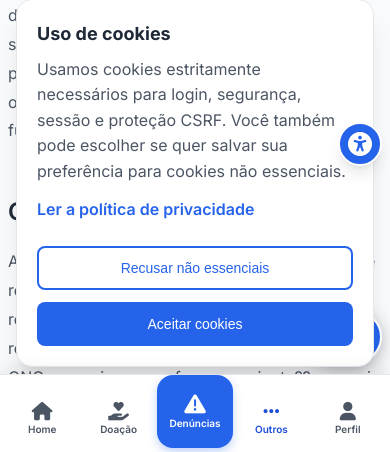
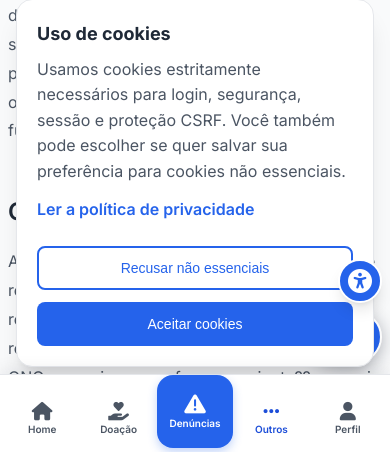
Before and after one commit to TccSbap/TCA-Grupo5, a Node server app: page /sobre in a window 390 px wide. Shown: the part 392-844 px from the top of the page. Run offline with Node 20, Linux system fonts and the light colour scheme; some libraries are stand-ins or nearby versions.

Commit message:
ajuste nos widgets da pagina

```diff
--- a/app/public/css/accessibility-widget.css
+++ b/app/public/css/accessibility-widget.css
@@ -24,9 +24,12 @@
 .accessibility-widget {
     position: fixed;
     z-index: 1250;
-    top: calc(50% + 9.5rem);
-    right: max(0.75rem, env(safe-area-inset-right, 0px));
-    transform: translateY(-50%);
+    right: var(--floating-widgets-right, max(0.75rem, env(safe-area-inset-right, 0px)));
+    bottom: calc(
+        var(--floating-widgets-bottom, max(1rem, env(safe-area-inset-bottom, 0px))) +
+        var(--ai-assistant-trigger-height, 3.25rem) +
+        var(--floating-widgets-gap, 0.5rem)
+    );
     font-family: var(--font-family);
 }
 
@@ -629,30 +632,18 @@ html[data-accessibility-reduced-motion="true"] * {
 }
 
 @media (max-width: 1024px) {
-    .accessibility-widget {
-        top: min(
-            calc((100vh - var(--bottom-navigation-content-height, 4.8rem) - var(--bottom-navigation-safe-area, 0px)) / 2 + 9.5rem),
-            calc(100vh - var(--bottom-navigation-content-height, 4.8rem) - var(--bottom-navigation-safe-area, 0px) - 3rem)
-        );
-        top: min(
-            calc((100dvh - var(--bottom-navigation-content-height, 4.8rem) - var(--bottom-navigation-safe-area, 0px)) / 2 + 9.5rem),
-            calc(100dvh - var(--bottom-navigation-content-height, 4.8rem) - var(--bottom-navigation-safe-area, 0px) - 3rem)
-        );
-    }
-
     .accessibility-panel:not([hidden]) {
-        top: calc(50% - 9.5rem);
-    }
-
-    .accessibility-panel:not([hidden]) {
-        max-height: calc(100vh - var(--bottom-navigation-content-height, 4.8rem) - var(--bottom-navigation-safe-area, 0px) - 1.5rem);
-        max-height: calc(100dvh - var(--bottom-navigation-content-height, 4.8rem) - var(--bottom-navigation-safe-area, 0px) - 1.5rem);
+        top: auto;
+        bottom: calc(100% + 0.75rem);
+        max-height: calc(100vh - var(--bottom-navigation-content-height, 4.8rem) - var(--bottom-navigation-safe-area, 0px) - 9rem);
+        max-height: calc(100dvh - var(--bottom-navigation-content-height, 4.8rem) - var(--bottom-navigation-safe-area, 0px) - 9rem);
+        transform: none;
     }
 }
 
 @media (max-width: 420px) {
-    .accessibility-widget {
-        right: max(0.5rem, env(safe-area-inset-right, 0px));
+    :root {
+        --floating-widgets-right: max(0.5rem, env(safe-area-inset-right, 0px));
     }
 
     .accessibility-widget__trigger {
--- a/app/public/css/ai-assistant.css
+++ b/app/public/css/ai-assistant.css
@@ -1,8 +1,15 @@
+:root {
+    --floating-widgets-right: max(0.75rem, env(safe-area-inset-right, 0px));
+    --floating-widgets-bottom: max(1rem, env(safe-area-inset-bottom, 0px));
+    --floating-widgets-gap: 0.5rem;
+    --ai-assistant-trigger-height: 3.25rem;
+}
+
 .ai-assistant-widget {
     position: fixed;
     z-index: 1190;
-    right: max(1rem, env(safe-area-inset-right, 0px));
-    bottom: max(1rem, env(safe-area-inset-bottom, 0px));
+    right: var(--floating-widgets-right);
+    bottom: var(--floating-widgets-bottom);
     color: #172033;
     font-family: var(--font-family, Inter, sans-serif);
 }
@@ -304,9 +311,13 @@
 }
 
 @media (max-width: 1024px) {
+    :root {
+        --floating-widgets-bottom: calc(var(--bottom-navigation-content-height, 4.8rem) + var(--bottom-navigation-safe-area, 0px) + 0.75rem);
+    }
+
     .ai-assistant-widget {
-        right: max(0.75rem, env(safe-area-inset-right, 0px));
-        bottom: calc(var(--bottom-navigation-content-height, 4.8rem) + var(--bottom-navigation-safe-area, 0px) + 0.75rem);
+        right: var(--floating-widgets-right);
+        bottom: var(--floating-widgets-bottom);
     }
 
     .ai-assistant-panel:not([hidden]) {
@@ -315,8 +326,8 @@
 }
 
 @media (max-width: 420px) {
-    .ai-assistant-widget {
-        right: max(0.5rem, env(safe-area-inset-right, 0px));
+    :root {
+        --floating-widgets-right: max(0.5rem, env(safe-area-inset-right, 0px));
     }
 
     .ai-assistant-panel:not([hidden]) {
--- a/app/views/partials/footer.ejs
+++ b/app/views/partials/footer.ejs
@@ -342,23 +342,15 @@
                     }
 
                     accessButton.style.setProperty('position', 'fixed', 'important');
+                    accessButton.style.setProperty('right', 'var(--floating-widgets-right, max(0.75rem, env(safe-area-inset-right, 0px)))', 'important');
+                    accessButton.style.setProperty('left', 'auto', 'important');
                     accessButton.style.setProperty(
-                        'right',
-                        window.matchMedia('(max-width: 420px)').matches
-                            ? 'max(0.5rem, env(safe-area-inset-right, 0px))'
-                            : 'max(0.75rem, env(safe-area-inset-right, 0px))',
+                        'bottom',
+                        'calc(var(--floating-widgets-bottom, max(1rem, env(safe-area-inset-bottom, 0px))) + var(--ai-assistant-trigger-height, 3.25rem) + var(--floating-widgets-gap, 0.5rem) + 48px + var(--floating-widgets-gap, 0.5rem))',
                         'important'
                     );
-                    accessButton.style.setProperty('left', 'auto', 'important');
-                    accessButton.style.setProperty('bottom', 'auto', 'important');
                     accessButton.style.setProperty('z-index', '1180', 'important');
-                    accessButton.style.setProperty(
-                        'top',
-                        window.matchMedia('(max-width: 1024px)').matches
-                            ? 'min(calc((100dvh - var(--bottom-navigation-content-height, 4.8rem) - var(--bottom-navigation-safe-area, 0px)) / 2 + 3rem), calc(100dvh - var(--bottom-navigation-content-height, 4.8rem) - var(--bottom-navigation-safe-area, 0px) - 3.75rem))'
-                            : 'calc(50% + 3rem)',
-                        'important'
-                    );
+                    accessButton.style.setProperty('top', 'auto', 'important');
                     return true;
                 };
 
```
